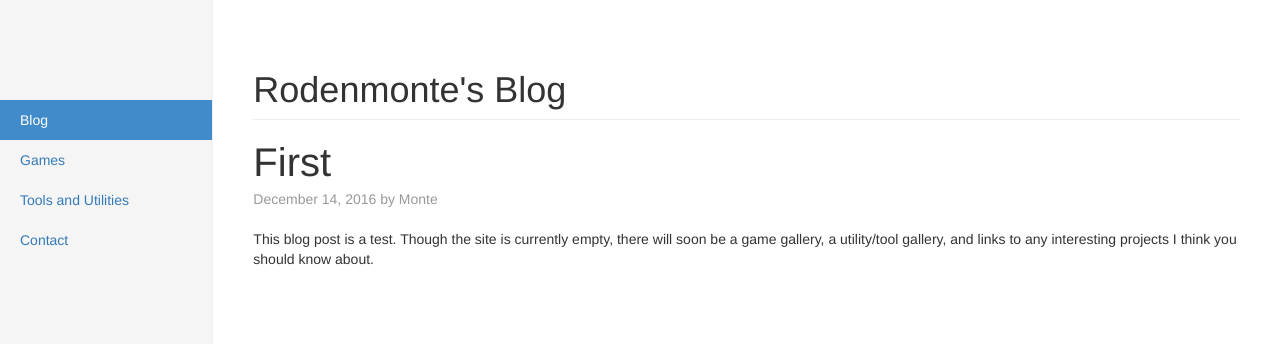
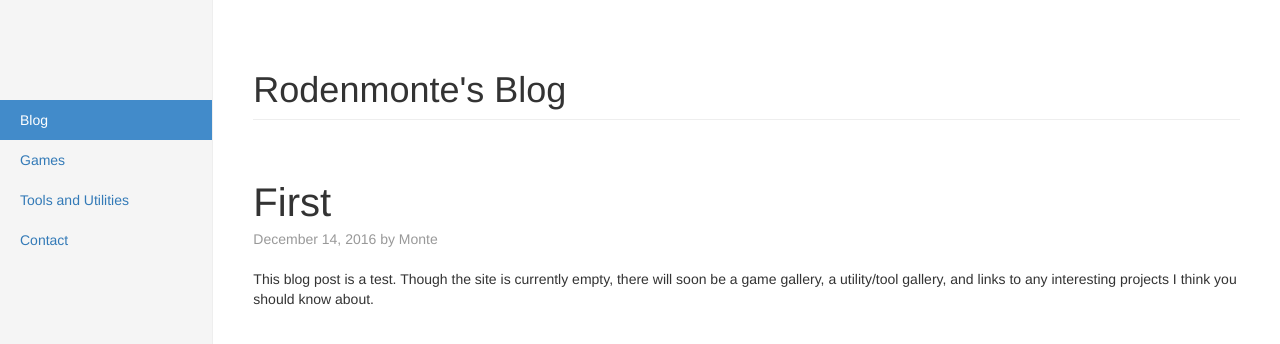
Before and after one commit to rodenmonte/rodenmonte.github.io, a PHP site: page / in a window 1280 px wide. Shown: the top 344 px of the page. Run offline with PHP 8.4, Linux system fonts and the light colour scheme.

Commit message:
attempting to fix gallery again...

```diff
--- a/css/dashboard.css
+++ b/css/dashboard.css
@@ -89,7 +89,7 @@ body {
  */
 
 .blog-post {
-  margin-bottom: 60px;
+  margin-top: 60px;
 }
 .blog-post-title {
   margin-bottom: 5px;
--- a/games.html
+++ b/games.html
@@ -33,7 +33,7 @@
         <div class="col-sm-9 col-sm-offset-3 col-md-10 col-md-offset-2 main" style="margin: 100px 0">
 
 
-          <div class="game-post">
+          <div class="clearfix">
             <img src="https://placekitten.com/g/200/300" alt="placekitten" class="pull-left">
 			<h3>Just testing...</h3>
 			<p>Hopefully, this text will say something about the kitten...
```
